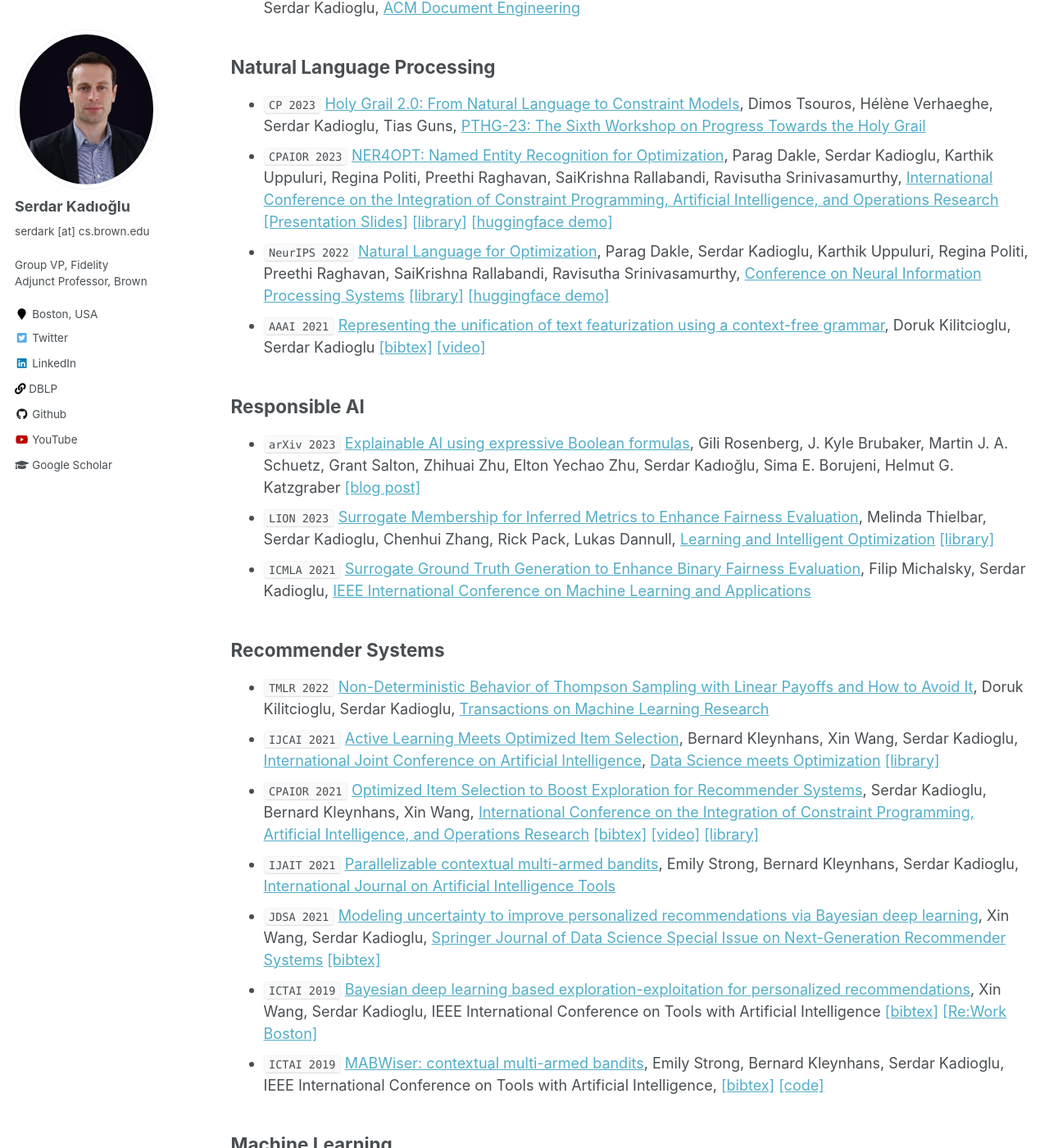
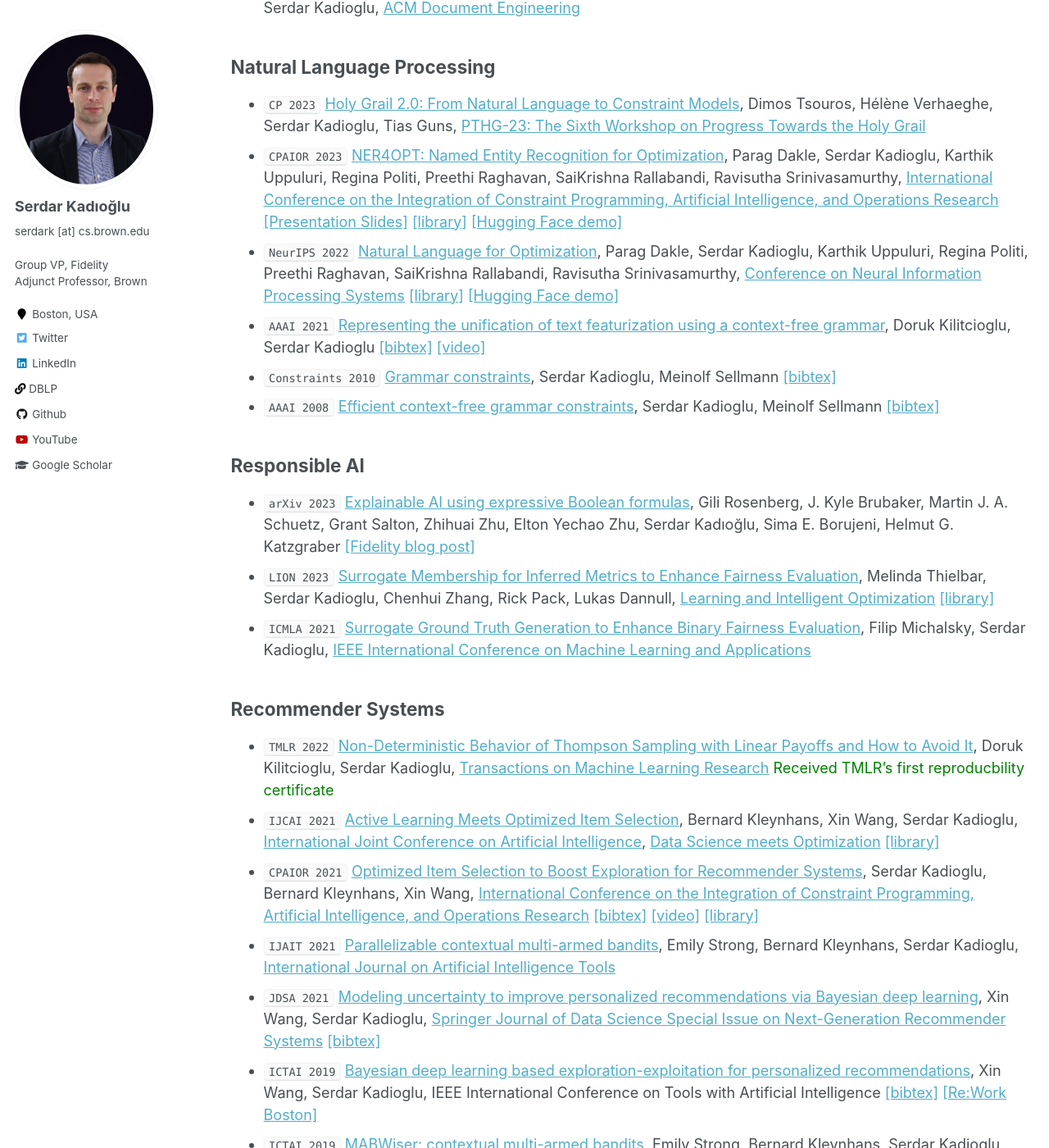
Before and after one commit to skadio/skadio.github.io, a Jekyll site: the page built from _pages/publications.md, in a window 1280 px wide and 1400 px high, scrolled down 437 px. Shown: the whole window at 82% size. Built offline with Jekyll 4.4.1, drawn with Linux system fonts in a browser that asks for light colours; some of the changed text lies outside the part shown.

Commit message:
Update publications.md

```diff
--- a/_pages/publications.md
+++ b/_pages/publications.md
@@ -25,17 +25,20 @@ author_profile: true
 
 ## Natural Language Processing
 * `CP 2023` [Holy Grail 2.0: From Natural Language to Constraint Models](https://freuder.files.wordpress.com/2023/08/pthg23__submission2-tsouros.pdf), Dimos Tsouros, Hélène Verhaeghe, Serdar Kadioglu, Tias Guns, [PTHG-23: The Sixth Workshop on Progress Towards the Holy Grail](https://freuder.wordpress.com/progress-towards-the-holy-grail-workshops/pthg-23-the-sixth-workshop-on-progress-towards-the-holy-grail/)
-* `CPAIOR 2023` [NER4OPT: Named Entity Recognition for Optimization](https://sites.google.com/view/cpaior2023), Parag Dakle, Serdar Kadioglu, Karthik Uppuluri, Regina Politi, Preethi Raghavan, SaiKrishna Rallabandi, Ravisutha Srinivasamurthy, [International Conference on the Integration of Constraint Programming, Artificial Intelligence, and Operations Research](https://sites.google.com/view/cpaior2023) [[Presentation Slides]](https://nbviewer.org/github/skadio/skadio.github.io/blob/master/files/Kadioglu_CPAIOR_2023.pdf) [[library]](https://github.com/skadio/ner4opt) [[huggingface demo]](https://huggingface.co/spaces/skadio/Ner4Opt)
-* `NeurIPS 2022` [Natural Language for Optimization](https://nl4opt.github.io/), Parag Dakle, Serdar Kadioglu, Karthik Uppuluri, Regina Politi, Preethi Raghavan, SaiKrishna Rallabandi, Ravisutha Srinivasamurthy, [Conference on Neural Information Processing Systems](https://nips.cc/Conferences/2022) [[library]](https://github.com/skadio/ner4opt) [[huggingface demo]](https://huggingface.co/spaces/skadio/Ner4Opt)
+* `CPAIOR 2023` [NER4OPT: Named Entity Recognition for Optimization](https://sites.google.com/view/cpaior2023), Parag Dakle, Serdar Kadioglu, Karthik Uppuluri, Regina Politi, Preethi Raghavan, SaiKrishna Rallabandi, Ravisutha Srinivasamurthy, [International Conference on the Integration of Constraint Programming, Artificial Intelligence, and Operations Research](https://sites.google.com/view/cpaior2023) [[Presentation Slides]](https://nbviewer.org/github/skadio/skadio.github.io/blob/master/files/Kadioglu_CPAIOR_2023.pdf) [[library]](https://github.com/skadio/ner4opt) [[Hugging Face demo]](https://huggingface.co/spaces/skadio/Ner4Opt)
+* `NeurIPS 2022` [Natural Language for Optimization](https://nl4opt.github.io/), Parag Dakle, Serdar Kadioglu, Karthik Uppuluri, Regina Politi, Preethi Raghavan, SaiKrishna Rallabandi, Ravisutha Srinivasamurthy, [Conference on Neural Information Processing Systems](https://nips.cc/Conferences/2022) [[library]](https://github.com/skadio/ner4opt) [[Hugging Face demo]](https://huggingface.co/spaces/skadio/Ner4Opt)
 * `AAAI 2021` [Representing the unification of text featurization using a context-free grammar](https://ojs.aaai.org/index.php/AAAI/article/view/17814), Doruk Kilitcioglu, Serdar Kadioglu [[bibtex]](https://dblp.org/rec/conf/aaai/KilitciogluK21.html?view=bibtex) [[video]](https://slideslive.com/38951112/representing-the-unification-of-text-featurization-using-a-contextfree-grammar?ref=account-folder-75501-folders)
+* `Constraints 2010` [Grammar constraints](https://link.springer.com/article/10.1007/s10601-009-9073-4), Serdar Kadioglu, Meinolf Sellmann [[bibtex]](http://dblp.uni-trier.de/rec/bibtex/journals/constraints/KadiogluS10)
+* `AAAI 2008` [Efficient context-free grammar constraints](http://www.aaai.org/Papers/AAAI/2008/AAAI08-049.pdf), Serdar Kadioglu, Meinolf Sellmann [[bibtex]](http://dblp.uni-trier.de/rec/bibtex/conf/aaai/KadiogluS08)
+
 
 ## Responsible AI
-* `arXiv 2023` [Explainable AI using expressive Boolean formulas](https://arxiv.org/abs/2306.03976), Gili Rosenberg, J. Kyle Brubaker, Martin J. A. Schuetz, Grant Salton, Zhihuai Zhu, Elton Yechao Zhu, Serdar Kadıoğlu, Sima E. Borujeni, Helmut G. Katzgraber [[blog post]](https://fcatalyst.com/blog/june2023/explainable-ai-using-expressive-boolean-formulas)
+* `arXiv 2023` [Explainable AI using expressive Boolean formulas](https://arxiv.org/abs/2306.03976), Gili Rosenberg, J. Kyle Brubaker, Martin J. A. Schuetz, Grant Salton, Zhihuai Zhu, Elton Yechao Zhu, Serdar Kadıoğlu, Sima E. Borujeni, Helmut G. Katzgraber [[Fidelity blog post]](https://fcatalyst.com/blog/june2023/explainable-ai-using-expressive-boolean-formulas)
 * `LION 2023` [Surrogate Membership for Inferred Metrics to Enhance Fairness Evaluation](https://link.springer.com/chapter/10.1007/978-3-031-44505-7_29), Melinda Thielbar, Serdar Kadioglu, Chenhui Zhang, Rick Pack, Lukas Dannull, [Learning and Intelligent Optimization](https://lion17.org/) [[library]](https://github.com/fidelity/jurity)
 * `ICMLA 2021` [Surrogate Ground Truth Generation to Enhance Binary Fairness Evaluation](https://ieeexplore.ieee.org/abstract/document/9680169), Filip Michalsky, Serdar Kadioglu, [IEEE International Conference on Machine Learning and Applications](https://www.icmla-conference.org/icmla21/)
 
 ## Recommender Systems
-* `TMLR 2022` [Non-Deterministic Behavior of Thompson Sampling with Linear Payoffs and How to Avoid It](https://openreview.net/pdf?id=sX9d3gfwtE), Doruk Kilitcioglu, Serdar Kadioglu, [Transactions on Machine Learning Research](https://openreview.net/forum?id=sX9d3gfwtE)
+* `TMLR 2022` [Non-Deterministic Behavior of Thompson Sampling with Linear Payoffs and How to Avoid It](https://openreview.net/pdf?id=sX9d3gfwtE), Doruk Kilitcioglu, Serdar Kadioglu, [Transactions on Machine Learning Research](https://openreview.net/forum?id=sX9d3gfwtE) <span style="color:green"> Received TMLR's first reproducbility certificate</span>
 * `IJCAI 2021` [Active Learning Meets Optimized Item Selection](https://arxiv.org/abs/2112.03105), Bernard Kleynhans, Xin Wang, Serdar Kadioglu, [International Joint Conference on Artificial Intelligence](https://ijcai-21.org/), [Data Science meets Optimization](https://sites.google.com/view/ijcai2021dso) [[library]](https://github.com/fidelity/selective)
 * `CPAIOR 2021` [Optimized Item Selection to Boost Exploration for Recommender Systems](https://link.springer.com/chapter/10.1007/978-3-030-78230-6_27), Serdar Kadioglu, Bernard Kleynhans, Xin Wang, [International Conference on the Integration of Constraint Programming, Artificial Intelligence, and Operations Research](https://cpaior2021.dbai.tuwien.ac.at/) [[bibtex]](https://dblp.org/rec/conf/cpaior/KadiogluKW21.html?view=bibtex) [[video]](https://www.youtube.com/watch?v=akMsTAh9ed8&t=1s) [[library]](https://github.com/fidelity/selective)
 * `IJAIT 2021` [Parallelizable contextual multi-armed bandits](https://www.worldscientific.com/doi/10.1142/S0218213021500214), Emily Strong, Bernard Kleynhans, Serdar Kadioglu, [International Journal on Artificial Intelligence Tools](https://www.worldscientific.com/worldscinet/ijait)
```
Also changed, not shown: other parts of _pages/publications.md (+0 -2 lines).
